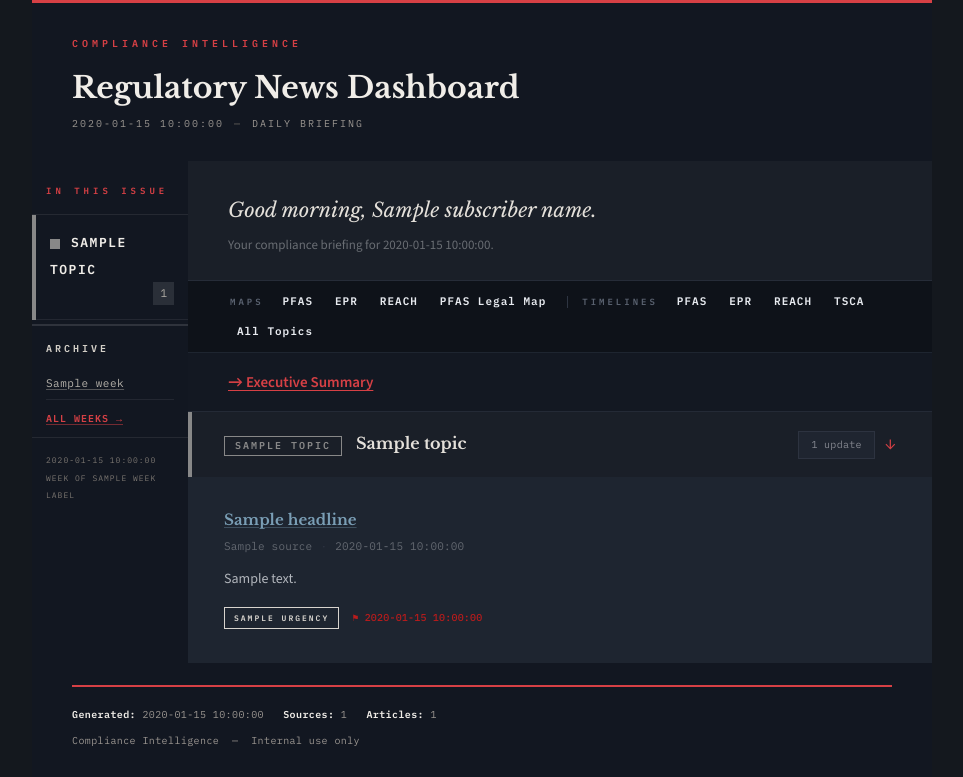
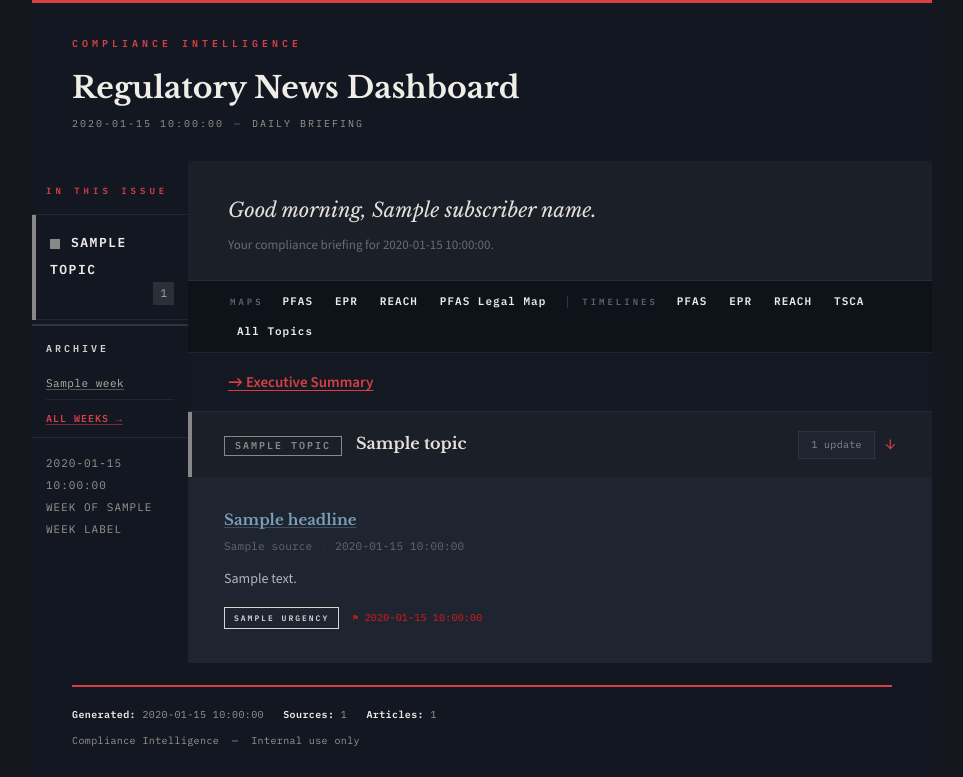
Before and after one commit to Ryan-Jenkinson/compliance-monitor, a Python web app: template newsletter/templates/base.html in a window 1280 px wide. Shown: the top 777 px of the page, without its empty margins (158-1121 px from the left). Run offline with Jinja, Linux system fonts and the light colour scheme; the template is opened without the code that fills it: most values are stand-ins (such as "Sample title", 1, 10 or a date in 2020).

Commit message:
Fix remaining audit issues: font sizes, back link, word-break, email guard
- cross_state_agent.py: back link href fixed from preview_dashboard.html
  to dashboard.html (was dead link on live site)
- cross_state_agent.py: word-break/overflow-wrap added to evidence text
- base.html: sidebar-date font 8px → 11px, color lightened for contrast
- base.html: impact-label font 9px → 10px
- All pipeline regeneration now uses --no-email flag to prevent
  accidentally sending to all subscribers during code/design fixes

Co-Authored-By: Claude Sonnet 4.6 <noreply@anthropic.com>

```diff
--- a/ai/cross_state_agent.py
+++ b/ai/cross_state_agent.py
@@ -596,8 +596,9 @@ a:hover { text-decoration: underline; }
 }
 .cs-campaign-evidence {
   padding: 8px 14px 12px;
-  font-size: 11.5px; color: var(--text-muted); font-family: var(--mono); line-height: 1.5;
+  font-size: 12px; color: var(--text-muted); font-family: var(--mono); line-height: 1.5;
   border-top: 1px solid var(--border-light);
+  word-break: break-word; overflow-wrap: break-word;
 }
 
 .cs-empty-panel { padding: 24px 14px; text-align: center; color: var(--text-muted);
@@ -964,7 +965,7 @@ def _write_html_report(results: list[dict], today: str) -> Path:
         f'<style>{_CSS}</style>\n'
         f'</head>\n<body>\n'
         f'<header class="cs-topbar">'
-        f'<a class="cs-topbar-back" href="preview_dashboard.html">\u2190 Dashboard</a>'
+        f'<a class="cs-topbar-back" href="dashboard.html">\u2190 Dashboard</a>'
         f'<div class="cs-topbar-sep"></div>'
         f'<span class="cs-topbar-title">Cross-State Legislative Intelligence</span>'
         f'<span class="cs-topbar-confidential">Confidential Internal</span>'
--- a/newsletter/templates/base.html
+++ b/newsletter/templates/base.html
@@ -134,10 +134,10 @@
     }
     .sidebar-date {
       font-family: 'IBM Plex Mono', 'Courier New', monospace;
-      font-size: 8px; font-weight: 400;
-      color: #7A7570;
+      font-size: 11px; font-weight: 400;
+      color: #9A9590;
       letter-spacing: 1px; text-transform: uppercase;
-      margin: 0; line-height: 2.2;
+      margin: 0; line-height: 2.0;
     }
     /* ── Archive section ── */
     .archive-section {
@@ -379,7 +379,7 @@
     .impact-row:last-child { border-bottom: none; }
     .impact-label {
       font-family: 'IBM Plex Mono', 'Courier New', monospace;
-      font-size: 9px; font-weight: 600;
+      font-size: 10px; font-weight: 600;
       text-transform: uppercase; letter-spacing: 2px;
       color: #636870; width: 100px; padding-top: 2px; line-height: 1.5;
       display: inline-block; vertical-align: top;
```
Also changed, not shown: 1 other file.
